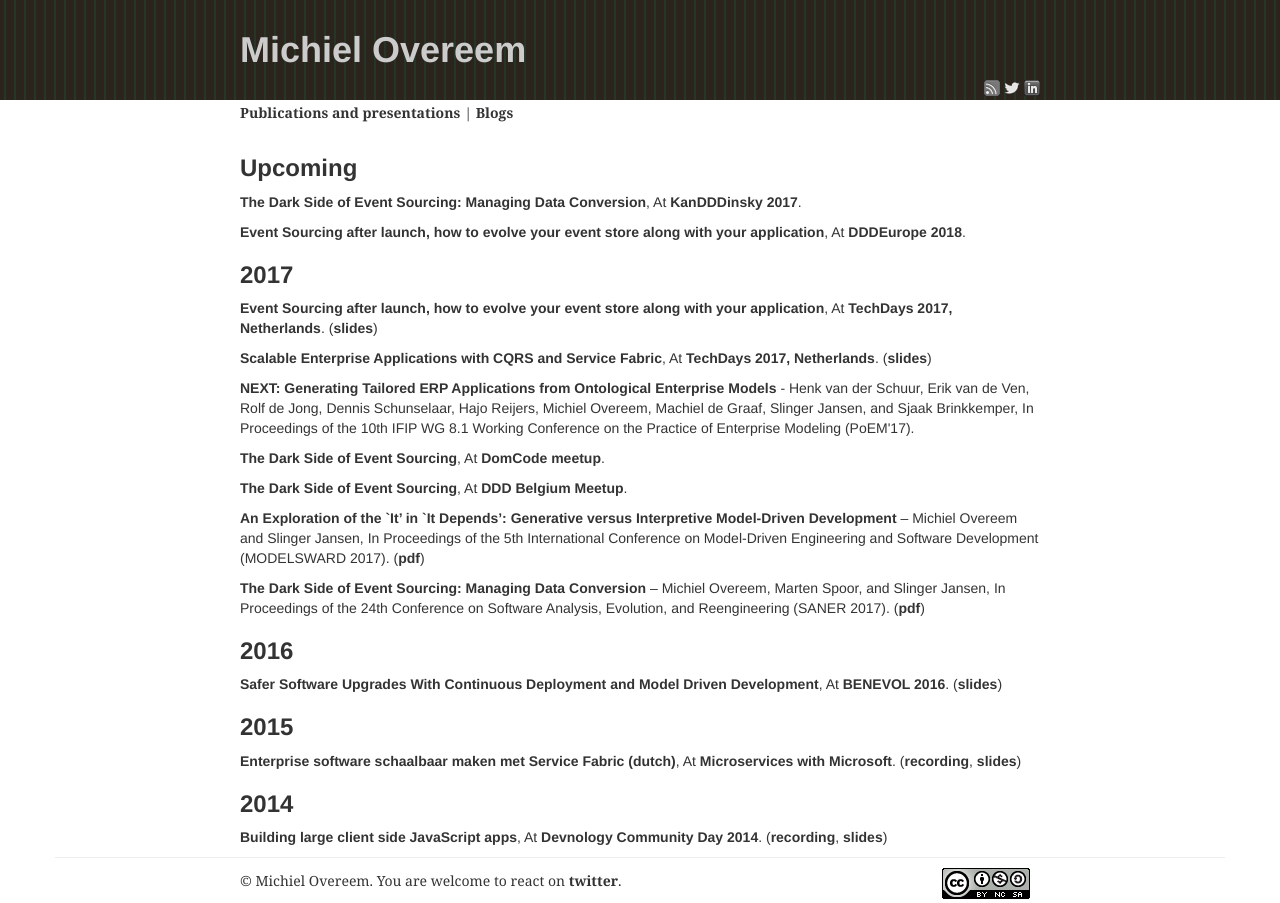
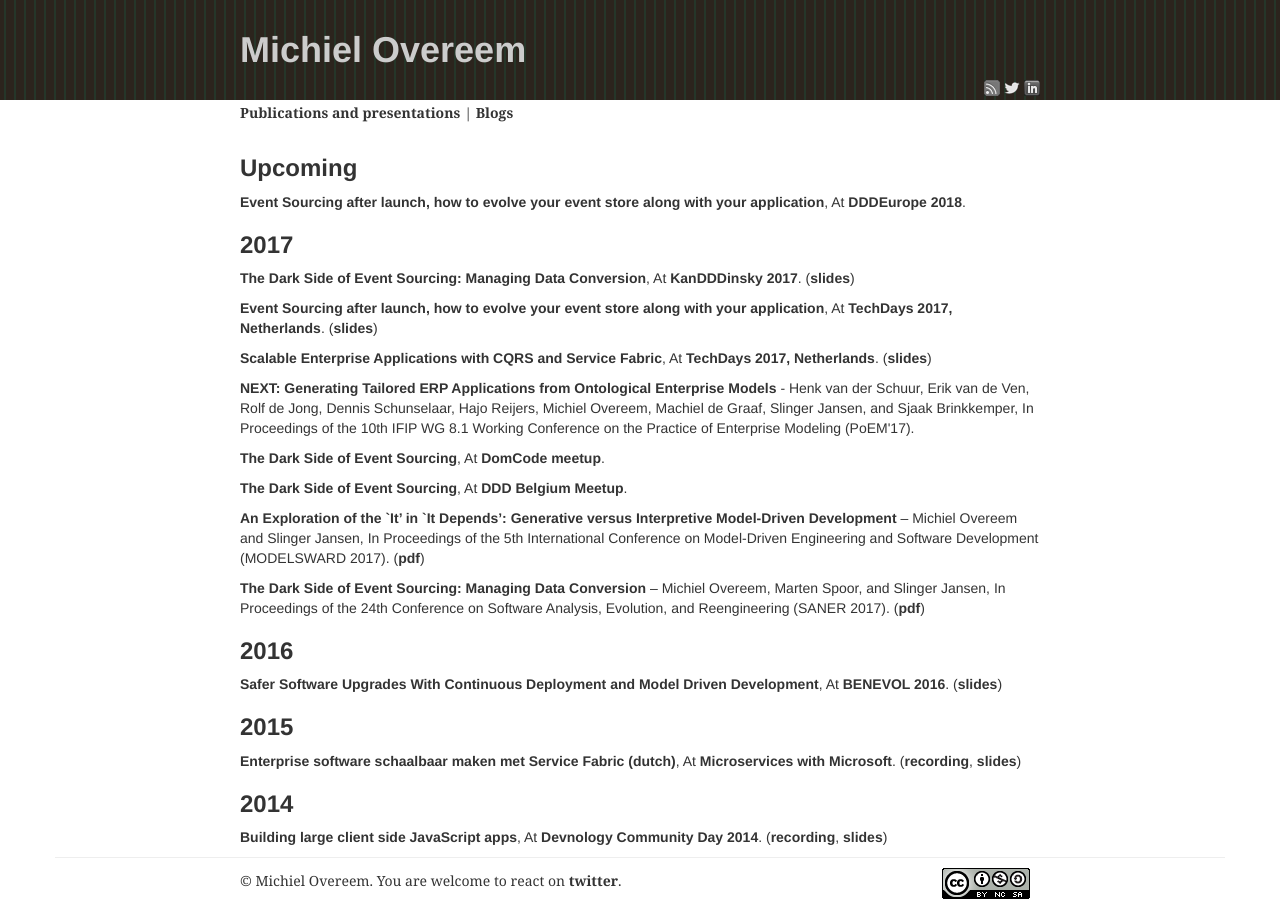
Before and after one commit to overeemm/overeemm.github.com, a Jekyll site: the page built from pubspres.html, in a window 1280 px wide. Built offline with Jekyll 4.4.1, drawn with Linux system fonts in a browser that asks for light colours; nearby versions of some CDN libraries.

Commit message:
kandddinksy slides

```diff
--- a/pubspres.html
+++ b/pubspres.html
@@ -8,11 +8,6 @@ title: Publications and presentations
 </h3>
 
 <p>
-    <b>The Dark Side of Event Sourcing: Managing Data Conversion</b>,
-    At <a href="http://kandddinsky.com/">KanDDDinsky 2017</a>.
-</p>
-
-<p>
     <b>Event Sourcing after launch, how to evolve your event store along with your application</b>,
     At <a href="http://dddeurope.com/">DDDEurope 2018</a>.
 </p>
@@ -20,6 +15,12 @@ title: Publications and presentations
 <h3 class="entry-title">
   <a href="/pubspres.html" title="2017" rel="bookmark">2017</a>
 </h3>
+
+<p>
+    <b>The Dark Side of Event Sourcing: Managing Data Conversion</b>,
+    At <a href="http://kandddinsky.com/">KanDDDinsky 2017</a>.
+    (<a href="https://speakerdeck.com/overeemm/kandddinsky-2017-the-dark-side-of-event-sourcing-managing-data-conversion">slides</a>)
+</p>
 
 <p>
     <b>Event Sourcing after launch, how to evolve your event store along with your application</b>,
```
